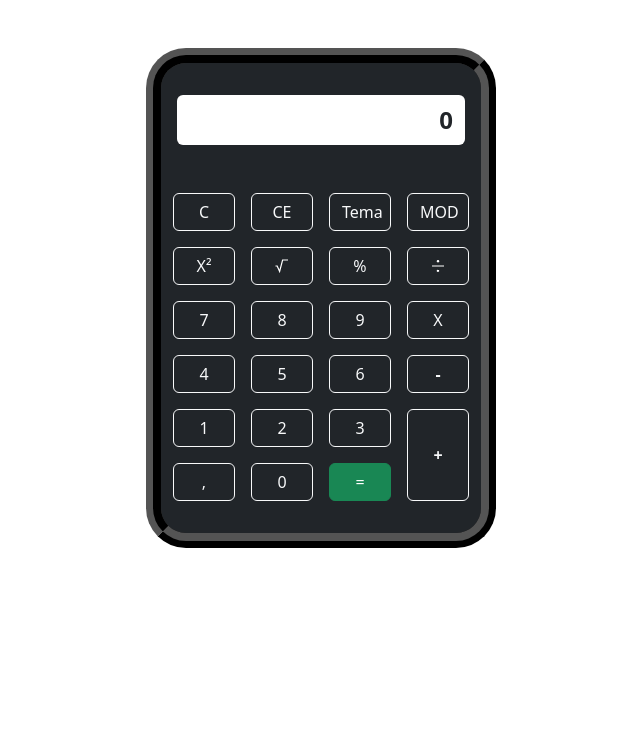
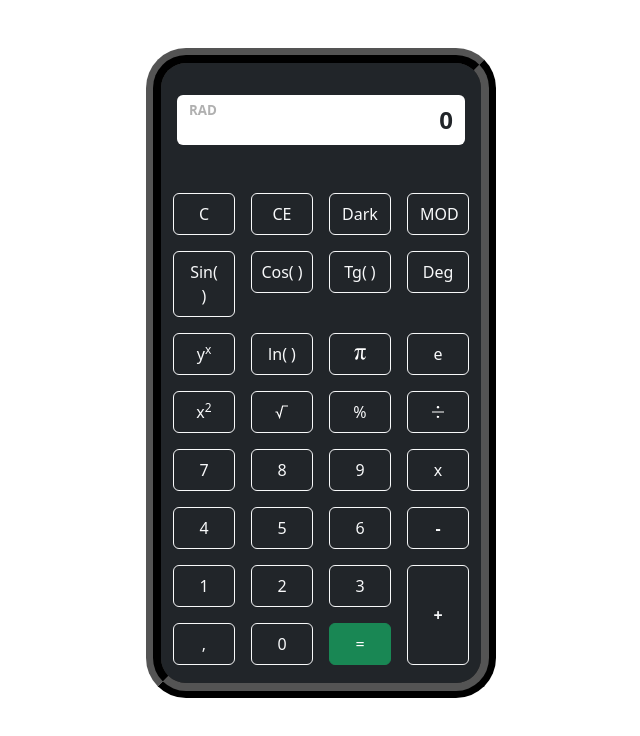
Before and after one commit to leonn-rock/CalculadoraJS, a plain HTML site: page index.html in a window 1280 px wide. Both pictures are taken after a click on the button "MOD". Shown: the whole page, without its empty margins (319-959 px from the left). Drawn offline with nearby package versions, Linux system fonts and the light colour scheme.

Commit message:
Função cientifica
Botao mod e funcoes cientificas

```diff
--- a/css/style.css
+++ b/css/style.css
@@ -1,5 +1,5 @@
 .calculadora{
-    height: 500px;
+    height: 530px;
     width: 350px;
     border: black ridge 15px;
     border-radius: 40px;
@@ -11,8 +11,32 @@
     font-weight: bold;
 }
 .itemP{
-    height: 37.6px;
+    height: 42px;
     background-size: 30%;
     background-position: center;
     background-repeat: no-repeat;
 }
+.itemPI{
+    height: 42px;
+    background-size: 20%;
+    background-position: center;
+    background-repeat: no-repeat;
+}
+.cientifica{
+    height: 650px;
+    width: 350px;
+    border: black ridge 15px;
+    border-radius: 40px;
+}
+.cientificaON{
+    display: block;
+}
+.cientificaOFF{
+    display: none;
+}
+#tipo{
+    float: left;
+    font-size: 10pt;
+    margin-top: -10px;
+    color: #b0b0b0;
+}
--- a/index.html
+++ b/index.html
@@ -10,47 +10,61 @@
 <body>
     <div id="calc" class="container calculadora bg-dark p-3 my-5">
         <header>
-            <div class="container bg-white tela text-end my-3 rounded"><span id="tela">0</span></div>
+            <div class="container bg-white tela text-end my-3 rounded"><span id="tipo"><sup id="tipo"></sup></span><span id="tela">0</span></div>
         </header>
         <main>
             <div class="row mt-5">
-                <div class="col-3 px-2"><button class="btn w-100 btn-outline-light" onclick="cleanAll()">C</button></div>
-                <div class="col-3 px-2"><button class="btn w-100 btn-outline-light" onclick="cleanElement()">CE</button></div>
-                <div class="col-3 px-2"><button class="btn w-100 btn-outline-light" onclick="estilo()">Tema</button></div>
-                <div class="col-3 px-2"><button class="btn w-100 btn-outline-light" onclick="modo()">MOD</button></div>
+                <div class="col-3 px-2"><button class="btn w-100 py-2 btn-outline-light" onclick="cleanAll()">C</button></div>
+                <div class="col-3 px-2"><button class="btn w-100 py-2 btn-outline-light" onclick="cleanElement()">CE</button></div>
+                <div class="col-3 px-2"><button class="btn w-100 py-2 btn-outline-light" onclick="estilo()">Dark</button></div>
+                <div class="col-3 px-2"><button class="btn w-100 py-2 btn-outline-light" onclick="modo()">MOD</button></div>
+            </div>
+            <div id="cient" class="container-fluid cientificaOFF m-0 p-0 text-center">
+                <div class="row mt-3">
+                    <div class="col-3 px-2"><button class="btn w-100 py-2 btn-outline-light" onclick="operacao(12)">Sin( )</button></div>
+                    <div class="col-3 px-2"><button class="btn w-100 py-2 px-1 btn-outline-light" onclick="operacao(11)">Cos( )</button></div>
+                    <div class="col-3 px-2"><button class="btn w-100 py-2 btn-outline-light" onclick="operacao(10)">Tg( )</button></div>
+                    <div class="col-3 px-2"><button class="btn w-100 py-2 btn-outline-light" onclick="trocaTipo()">Deg</button></div>
+                </div>
+                <div class="row my-3">
+                    <div class="col-3 px-2"><button class="btn w-100 py-2 btn-outline-light" onclick="operacao(9)">y<sup>x</sup></button></div>
+                    <div class="col-3 px-2"><button class="btn w-100 py-2 btn-outline-light" onclick="operacao(8)">ln( )</button></div>
+                    <div class="col-3 px-2"><button class="btn w-100 py-2 btn btn-outline-light itemPI" style="background-image: url(images/pi.svg);" onclick="addNum(Math.PI)"></button></div>
+                    <div class="col-3 px-2"><button class="btn w-100 py-2 btn-outline-light" onclick="operacao(addNum(Math.E))">e</button></div>
+                </div>
             </div>
             <div class="row my-3">
-                <div class="col-3 px-2"><button class="btn w-100 btn-outline-light" onclick="operacao(6)">X²</button></div>
-                <div class="col-3 px-2"><button class="btn w-100 btn btn-outline-light itemP" style="background-image: url(images/sqrt.svg);" onclick="operacao(5)"></button></div>
-                <div class="col-3 px-2"><button class="btn w-100 btn-outline-light" onclick="operacao(7)">%</button></div>
-                <div class="col-3 px-2"><button class="btn w-100 btn btn-outline-light itemP" style="background-image: url(images/divide.svg);" onclick="operacao(4)"></button></div>
+                <div class="col-3 px-2"><button class="btn w-100 py-2 btn-outline-light" onclick="operacao(6)">x<sup>2</sup></button></div>
+                <div class="col-3 px-2"><button class="btn w-100 py-2 btn btn-outline-light itemP" style="background-image: url(images/sqrt.svg);" onclick="operacao(5)"></button></div>
+                <div class="col-3 px-2"><button class="btn w-100 py-2 btn-outline-light" onclick="operacao(7)">%</button></div>
+                <div class="col-3 px-2"><button class="btn w-100 py-2 btn btn-outline-light itemP" style="background-image: url(images/divide.svg);" onclick="operacao(4)"></button></div>
             </div>
             <div class="row my-3">
-                <div class="col-3 px-2"><button class="btn w-100 btn-outline-light" onclick="addNum(7)">7</button></div>
-                <div class="col-3 px-2"><button class="btn w-100 btn-outline-light" onclick="addNum(8)">8</button></div>
-                <div class="col-3 px-2"><button class="btn w-100 btn-outline-light" onclick="addNum(9)">9</button></div>
-                <div class="col-3 px-2"><button class="btn w-100 btn-outline-light" onclick="operacao(3)">X</button></div>
+                <div class="col-3 px-2"><button class="btn w-100 py-2 btn-outline-light" onclick="addNum(7)">7</button></div>
+                <div class="col-3 px-2"><button class="btn w-100 py-2 btn-outline-light" onclick="addNum(8)">8</button></div>
+                <div class="col-3 px-2"><button class="btn w-100 py-2 btn-outline-light" onclick="addNum(9)">9</button></div>
+                <div class="col-3 px-2"><button class="btn w-100 py-2 btn-outline-light" onclick="operacao(3)">x</button></div>
             </div>
             <div class="row my-3">
-                <div class="col-3 px-2"><button class="btn w-100 btn-outline-light" onclick="addNum(4)">4</button></div>
-                <div class="col-3 px-2"><button class="btn w-100 btn-outline-light" onclick="addNum(5)">5</button></div>
-                <div class="col-3 px-2"><button class="btn w-100 btn-outline-light" onclick="addNum(6)">6</button></div>
-                <div class="col-3 px-2"><button class="btn w-100 btn-outline-light" onclick="operacao(2)"><b>-</b></button></div>
+                <div class="col-3 px-2"><button class="btn w-100 py-2 btn-outline-light" onclick="addNum(4)">4</button></div>
+                <div class="col-3 px-2"><button class="btn w-100 py-2 btn-outline-light" onclick="addNum(5)">5</button></div>
+                <div class="col-3 px-2"><button class="btn w-100 py-2 btn-outline-light" onclick="addNum(6)">6</button></div>
+                <div class="col-3 px-2"><button class="btn w-100 py-2 btn-outline-light" onclick="operacao(2)"><b>-</b></button></div>
             </div>
             <div class="row d-flex justify-content-start">
                 <div class="col-9">
                     <div class="row">
-                        <div class="col-4 px-2"><button class="btn w-100 btn-outline-light" onclick="addNum(1)">1</button></div>
-                        <div class="col-4 px-2"><button class="btn w-100 btn-outline-light" onclick="addNum(2)">2</button></div>
-                        <div class="col-4 px-2"><button class="btn w-100 btn-outline-light" onclick="addNum(3)">3</button></div>
+                        <div class="col-4 px-2"><button class="btn w-100 py-2 btn-outline-light" onclick="addNum(1)">1</button></div>
+                        <div class="col-4 px-2"><button class="btn w-100 py-2 btn-outline-light" onclick="addNum(2)">2</button></div>
+                        <div class="col-4 px-2"><button class="btn w-100 py-2 btn-outline-light" onclick="addNum(3)">3</button></div>
                     </div>
                     <div class="row mt-3">
-                        <div class="col-4 px-2"><button class="btn w-100 btn-outline-light" onclick="ponto()">,</button></div>
-                        <div class="col-4 px-2"><button class="btn w-100 btn-outline-light" onclick="addNum(0)">0</button></div>
-                        <div class="col-4 px-2"><button class="btn w-100 btn-success" onclick="igual()">=</button></div>
+                        <div class="col-4 px-2"><button class="btn w-100 py-2 btn-outline-light" onclick="ponto()">,</button></div>
+                        <div class="col-4 px-2"><button class="btn w-100 py-2 btn-outline-light" onclick="addNum(0)">0</button></div>
+                        <div class="col-4 px-2"><button class="btn w-100 py-2 btn-success" onclick="igual()">=</button></div>
                     </div>
                 </div>
-                <div class="col-3 px-2"><button class="btn w-100 h-100 btn-outline-light" onclick="operacao(1)"><b>+</b></button></div>
+                <div class="col-3 px-2"><button class="btn w-100 py-2 h-100 btn-outline-light" onclick="operacao(1)"><b>+</b></button></div>
             </div>
         </main>
     </div>
--- a/js/script.js
+++ b/js/script.js
@@ -6,7 +6,26 @@ var operador = ""
 var result = 0
 var cliquePonto = false
 var tema = false
+var limitador = 8
+var rad = false
 
+function modo(){
+    var divCalculadora = document.querySelector("#calc")
+    var divCientifica = document.querySelector("#cient")
+
+    if (divCalculadora.classList.contains("calculadora") && divCientifica.classList.contains("cientificaOFF")){
+        divCalculadora.classList.remove("calculadora")
+        divCientifica.classList.remove("cientificaOFF")
+        divCalculadora.classList.add("cientifica")
+        divCientifica.classList.add("cientificaON")
+    } else {
+        divCalculadora.classList.remove("cientifica")
+        divCientifica.classList.remove("cientificaON")
+        divCalculadora.classList.add("calculadora")
+        divCientifica.classList.add("cientificaOFF")
+    }
+    trocaTipo()
+}
 function verifica(){
     if (identificador==true){
         y = A
@@ -19,6 +38,22 @@ function exibe(fator){
     verifica()
     document.querySelector("#tela").textContent = parseFloat(fator.join(""))
 }
+function trocaTipo(){
+    var tipo = document.querySelector("#tipo")
+    if(rad == true){
+        rad = false
+        tipo.textContent = "DEG"
+    }else{
+        rad = true
+        tipo.textContent = "RAD"
+    }
+}
+function tipo(){
+    if (rad == false){
+        num1 = num1 * Math.PI
+        num2 = num2 * Math.PI
+    }
+}
 function estilo(){
     if(tema == false){
         document.body.style.backgroundColor = "#121212"
@@ -30,7 +65,10 @@ function estilo(){
 }
 function addNum(num){
     verifica()
-    y.push(num)
+    console.log(y.length < 8)
+    if (y.length <8 ){
+         y.push(num)
+    }
     exibe(y)
 }
 function ponto(){
@@ -45,7 +83,7 @@ function operacao(aux){
     identificador = false
     cliquePonto = false
     operador = aux.toString()
-    if( aux == 5 || aux == 6){
+    if( aux == 5 || aux == 6 || aux == 8 || aux == 10 || aux == 11 || aux == 12 || aux == 13){
         igual()
     }
 }
@@ -71,34 +109,52 @@ function igual(){
     switch (operador) {
         case '1':
             result = num1 + num2
-            break;
+            break
         case '2':
             result = num1 - num2
-            break;
+            break
         case '3':
             result = num1 * num2
-            break;
+            break
         case '4':
             if( num2 == 0){
                 result = "Indeterminação"
             }else{
                 result = num1 / num2
             }
-            break;
+            break
         case '5':
             result = Math.sqrt(num1)
-            break;
+            break
         case '6':
             result = num1**2
-            break;
+            break
         case '7':
             result = (num1 * num2) / 100
-            break;
+            break
+        case '8':
+            result = Math.log(num1)
+            break
+        case '9':
+            result = num1**num2
+            break
+        case '10':
+            result = Math.tan(num1)
+            break
+        case '11':
+            result = Math.cos(num1)
+            break
+        case '12':
+            result = Math.sin(num1)
+            break
+
+
     }
-    document.querySelector("#tela").textContent = result
+    document.querySelector("#tela").textContent = parseFloat(result.toFixed(limitador))
     identificador = true
     A = []
     B = []
+    cliquePonto = false
 }
 function cleanElement(){
     verifica()
```
Also changed, not shown: images/pi.svg (added).
